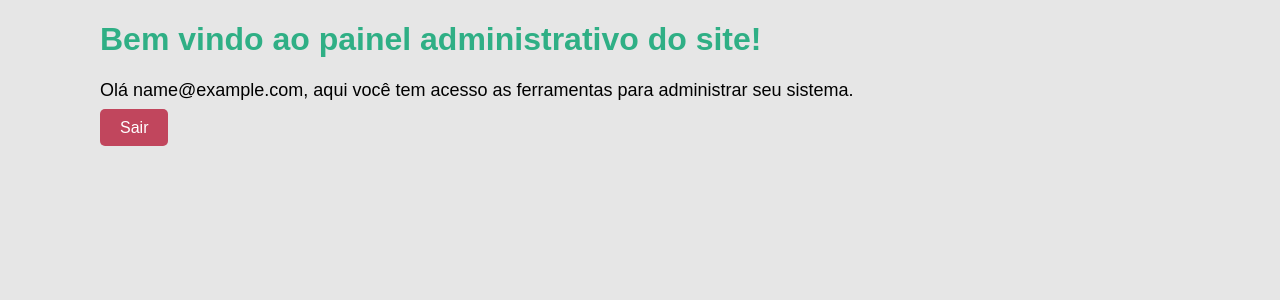
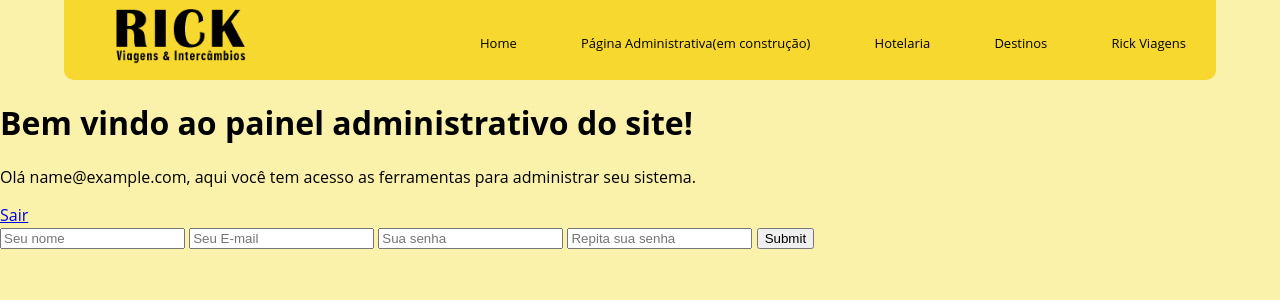
Before and after one commit to gustalicht/Projeto-Final_Rick-Viagens, a PHP site: page /admin/admin.php in a window 1280 px wide. Shown: the top 300 px of the page. Run offline with PHP 8.4, Linux system fonts and the light colour scheme; the visitor is signed in with stand-in values (Sample User, id 1).

Commit message:
ALT(admin,deslogar,functions,logar,login,menu)

```diff
--- /dev/null
+++ b/Projeto Final/admin.css
@@ -0,0 +1,158 @@
+body{
+	margin: 0;
+	font-family: 'Open Sans', sans-serif;
+	background-color: #FAF1AB;
+}
+#topo{
+	padding: 0;
+	text-align: center;
+	background: #F6D82F;
+	border-radius: 0px 0px 10px 10px;
+}
+#topo .container{
+	display: flex;
+	margin-left: auto;
+	margin-right: auto;
+}
+header #topo{
+	width: 100%;
+	height: 80px;
+}
+#topo #logo{
+	float: left;
+	width: 20%;
+}
+#logo img{
+	width: 60%;
+}
+.container{
+	max-width: 90%;
+	margin: 0 auto;
+}
+header .container{
+	overflow: visible;
+	width: 100%;
+}
+#menu ul{
+	padding: 0;
+	text-align: center;
+	text-decoration: none;
+}
+#menu li{
+	display: inline-block;
+	padding: 0 30px;
+	font-size: 13px;
+	list-style: none;
+}
+#menu ul li a{
+	list-style: none;
+	text-decoration: none;
+	color: black;
+}
+#menu ul li a:hover{
+	color: #fff;
+}
+#topo #menu{
+	position: relative;
+	display: flex;
+	text-decoration: none;
+	float: right;
+	padding-top: 15px;
+}
+#menu .submenu .dropdown li{
+	display: block;
+}
+#menu .submenu .dropdown li a{
+	color: black;
+}
+.submenu{
+	position: relative;
+}
+.container{
+	max-width: 90%;
+	margin: 0 auto;
+}
+
+.banner h2{
+	font-family: 'Kaushan Script', cursiva;
+	font-size: 80px;
+    padding: 80px 50px;
+	color: #FFFBFE;
+}
+
+.titulo h3{
+	text-align: center;
+	font-size: 40px;
+	font-family: 'Kaushan Script', cursiva;
+	margin: 20px;
+	padding-top: 8px;
+}
+
+#rodape{
+	max-width: 100%;
+	margin: 0 auto;
+	display: block;
+	justify-content: center;
+    align-items: center;
+    text-align: center;
+    padding-top: 30px;
+    padding-bottom: 5px;
+    background-color: #8F5300;
+}
+.social-media{
+	box-sizing: border-box;
+	padding: 10px 30px;
+	display: inline-block;
+}
+.icon{
+	display: flex;
+	border-radius: 50%;
+	padding: 0;
+	background: #29343e;
+	width: 30px;
+	height: 30px;
+	box-shadow: inset 2px 2px 2px rgb(0 0 0 / 75%);
+	align-items: center;
+    justify-content: center;
+
+}
+.icon i{
+	font-size: 20px;
+	display: block;
+	color: #fff;
+
+}
+.social-media:hover i{
+	text-shadow: 1px 1px 3px #000;
+	transform: translate(7px, -2px);
+	transition: all 0.5s ease;
+}
+#rodape h5{
+	text-align: center;
+	display: block;
+	margin-top: 5px;
+}
+
+.whats .wha {
+    background: #1ebea5;
+    width: 170px;
+    padding: 6px;
+    border-radius: 5px;
+    box-shadow: 0px 0px 5px rgba(30, 190, 165, 0.75);
+    position: fixed;
+    bottom: 20px;
+    right: 64px;
+    z-index: 999;
+    border: solid 1px #fff;
+}
+.whats .wha p{
+	margin: 0 0 10px;
+}
+.whats .wha a{
+	color: #fff;
+	text-decoration: none;
+	font-size: 20px;
+}
+.whats .wha i{
+	font-size: 20px;
+}
--- /dev/null
+++ b/Projeto Final/admin.php
@@ -0,0 +1,39 @@
+<?php session_start();
+	require_once 'functions.php';
+?>
+
+<!DOCTYPE html>
+<html>
+<head>
+	<title>Portal ADM</title>
+	<link rel="stylesheet" type="text/css" href="admin.css">
+</head>
+<body>
+<?php require_once "menu.php"; ?>
+	<?php if ( isset($_SESSION['ativa']) ) { ?>
+	<div class="admin">
+		<h1>
+			Bem vindo ao painel administrativo do site!
+		</h1>
+		<p>
+			Olá <?php echo $_SESSION['email']; ?>, aqui você tem acesso as ferramentas para administrar seu sistema.
+		</p>
+		<a class="sair" href="deslogar.php">Sair</a>
+	</div>
+
+	<?php insertUser($connect); ?>
+
+	<form method="post">
+		<input type="text" name="nome" placeholder="Seu nome" required>
+		<input type="email" name="email" placeholder="Seu E-mail" required>
+		<input type="password" name="senha" placeholder="Sua senha" required>
+		<input type="password" name="repete-senha" placeholder="Repita sua senha" required>
+
+		<input type="submit" name="cadastrar">
+	</form>
+
+	<?php } else {
+		echo "<p>Você não tem acesso a esta página.</p>";
+	} ?>
+</body>
+</html>
--- a/Projeto Final/admin/admin.css
+++ /dev/null
@@ -1,64 +0,0 @@
-		body{
-			background: #e6e6e6;
-			font-family: arial, sans-serif;
-		}
-		.login{
-			width: 400px;
-    		margin: 10% auto;
-		}
-		.login input{
-			width: 100%;
-		    margin: 10px 0;
-		    padding: 20px;
-		    border-radius: 10px;
-		    color: #777;
-		    border: solid 2px #c5c4c9;
-		    font-size: 18px;
-		    box-shadow: inset 0px 0px 3px #fff;
-		    background: #f1f0f5;
-		    box-sizing: border-box;
-		}
-		.login button, .bt-acessar a{
-			text-decoration: none;
-			padding: 15px 40px;
-		    font-size: 14px;
-		    text-transform: uppercase;
-		    margin-top: 10px;
-		    border: none;
-		    background: #2faf85;
-		    color: #fff;
-		    border-radius: 5px;
-		    box-shadow: inset 0 0 4px #e8fcf5;
-		}
-		.bt-acessar{
-			text-align: center;
-			margin-top: 40px;
-		}
-		.login button:hover{
-			background: #144636;
-			cursor:pointer;
-		}
-		.login h3{
-			text-align: center;
-		    font-size: 32px;
-		    color: #777;
-		    text-shadow: 1px 1px 2px #fff;
-		    font-family: arial, sans-serif;
-		}
-		.admin{
-			margin: 0 auto;
-    		max-width: 1080px;
-		}
-		.admin h1{
-			color:#2faf85;
-		}
-		.admin p{
-			font-size: 18px;
-		}
-		.sair{
-			padding: 10px 20px;
-		    color: #fff;
-		    background: #c1465d;
-		    text-decoration: none;
-		    border-radius: 5px;
-		}
--- a/Projeto Final/admin/admin.php
+++ /dev/null
@@ -1,24 +0,0 @@
-<?php session_start(); ?>
-<!DOCTYPE html>
-<html>
-<head>
-	<title>Bem vindo ao admin</title>
-	<link rel="stylesheet" type="text/css" href="admin.css">
-</head>
-<body>
-	<?php if ( isset($_SESSION['ativa']) ) { ?>
-	<div class="admin">
-		<h1>
-			Bem vindo ao painel administrativo do site!
-		</h1>
-		<p>
-			Olá <?php echo $_SESSION['email']; ?>, aqui você tem acesso as ferramentas para administrar seu sistema.
-		</p>
-		<a class="sair" href="deslogar.php">Sair</a>
-	</div>
-
-	<?php } else {
-		echo "<p>Você não tem acesso a esta página.</p>";
-	} ?>
-</body>
-</html>
--- a/Projeto Final/admin/layout/lateral.php
+++ /dev/null
@@ -1,3 +0,0 @@
-<section>
-	Conteúdo adicional
-</section>
--- a/Projeto Final/admin/layout/menu.php
+++ /dev/null
@@ -1,5 +0,0 @@
-<nav>
-	<a href="index.php">Home</a> -
-	<a href="empresa.php">Empresa</a> -
-	<a href="contato.php">Contato</a>
-</nav>
--- a/Projeto Final/admin/layout/rodape.php
+++ /dev/null
@@ -1 +0,0 @@
-<footer>Rodapé do site</footer>
--- a/Projeto Final/admin/layout/topo.php
+++ /dev/null
@@ -1,4 +0,0 @@
-<header>
-	<h1>Topo do site</h1>
-
-</header>
--- /dev/null
+++ b/Projeto Final/deslogar.php
@@ -0,0 +1,6 @@
+<?php
+
+require_once "functions.php";
+deslogar();
+//redirecionamento de página
+header("location: login.php");
--- /dev/null
+++ b/Projeto Final/functions.php
@@ -0,0 +1,106 @@
+<?php
+$server = "localhost";
+$userDb = "GUSTAVO";
+$passDb = "teste";
+$database = "gustavonoite";
+
+$connect = mysqli_connect($server, $userDb, $passDb, $database);
+
+function login($connect){
+	if ( isset($_POST['login']) ) {
+		$email = mysqli_real_escape_string( $connect, $_POST['email'] );
+		$senha = mysqli_real_escape_string( $connect, $_POST['senha'] );
+		if (!empty($email) and !empty($senha)) {
+			$query = "SELECT * FROM usuarios WHERE email = '$email' AND senha = '$senha' ";
+			$execute = mysqli_query($connect, $query);
+			//retorna array associativo (apenas resultado)
+			$result = mysqli_fetch_assoc($execute);
+			//Verifica se encontrou um email e senha
+			if ( !empty($result['email']) ) {
+				//inicia session (loga)
+				session_start();
+				$_SESSION['nome'] = $result['nome'];
+				$_SESSION['email'] = $result['email'];
+				$_SESSION['ativa'] = true;
+				//Redireciona para uma página
+				header("location: admin.php");
+			}else{
+				echo "E-mail ou senha não encontrados";
+			}
+		}else{
+			echo "E-mail ou senha incorretos!";
+		}
+	}
+}
+
+function deslogar(){
+	session_start();
+	//limpar caches
+	session_unset();
+	//Encerra a sessão
+	session_destroy();
+	header("location: login.php");
+}
+
+function insertUser($connect){
+if (isset( $_POST['cadastrar'] )) {
+	$erros = array();
+	$email = filter_input(INPUT_POST, 'email', FILTER_VALIDATE_EMAIL);
+	if ( empty( $email )) {
+		$erros[] = "Preencha seu e-mail corretamente.";
+	}
+	if ( empty( $_POST['senha']) ) {
+		$erros[] = "Preencha sua senha.";
+	}
+	if ($_POST['senha'] != $_POST['repete-senha']) {
+		$erros[] = "Senhas não conferem!";
+	}
+	//chegou até essa linha sem erros
+	if (empty($erros)) {
+		$nome = mysqli_real_escape_string($connect, $_POST['nome']);
+		$email = mysqli_real_escape_string($connect, $email);
+		$senha = sha1($_POST['senha']);
+		//Verifica se o e-mail existe no banco de dados
+		$queryEmail = "SELECT email FROM usuarios WHERE email = '$email' ";
+		$executeEmail = mysqli_query($connect, $queryEmail);
+		$buscaEmail = mysqli_num_rows($executeEmail);
+		if ($buscaEmail > 0) {
+			echo "Erro ao inserir. E-mail já cadastrado no sistema!";
+		}else{
+			$query = "INSERT INTO usuarios (nome, email, senha, data_cadastro) VALUES ( '$nome', '$email', '$senha', NOW() )";
+			$execute = mysqli_query($connect, $query);
+			if ($execute) {
+				echo "Usuário inserido com sucesso";
+			}else{
+				echo "Erro ao inserir Usuário!";
+			}
+		}
+	}else{
+		foreach ($erros as $erro) {
+			echo $erro . "<br>";
+		}
+	}
+}
+}
+function delete($connect, $id){
+	$query = "DELETE FROM usuarios WHERE id = $id";
+	$action = mysqli_query( $connect, $query );
+	if ($action) {
+		echo "Registro deletado com sucesso";
+		header("location: insert.php");
+	}else{
+		echo "Erro ao deletar";
+	}
+}
+
+function getUsers($connect){
+	$query = "SELECT * FROM usuarios WHERE 1 ORDER BY nome";
+	$action = mysqli_query( $connect, $query );
+	//Retorna apenas o 1º valor da tabela
+	//$results = mysqli_fetch_assoc($action);
+	//MYSQLI_BOTH - MYSQLI_NUM - MYSQLI_ASSOC
+	$results = mysqli_fetch_all($action, MYSQLI_ASSOC);
+	return $results;
+}
+
+?>
--- a/Projeto Final/html_pagina_hotelaria.php
+++ b/Projeto Final/html_pagina_hotelaria.php
@@ -14,7 +14,7 @@
 </head>
 <body>
 
-  <<?php require_once "menu.php"; ?>
+  <?php require_once "menu.php"; ?>
 
 <!--cabecalho de informaçoes-->
 <section id="conteudo">
--- a/Projeto Final/menu.php
+++ b/Projeto Final/menu.php
@@ -13,7 +13,7 @@
 								<a href="index.php">Home</a>
 							</li>
 							<li class="menu-item">
-								<a href="admin/login.php">Página Administrativa(em construção)</a>
+								<a href="login.php">Página Administrativa(em construção)</a>
 							</li>
 							<li class="menu-item submenu">
 								<a href="html_pagina_hotelaria.php">Hotelaria</a>
```
Also changed, not shown: Projeto Final/admin/contato.php (deleted, +0 -25 lines), Projeto Final/admin/deslogar.php (deleted, +0 -11 lines), Projeto Final/admin/empresa.php (deleted, +0 -24 lines), Projeto Final/admin/index.php (deleted, +0 -25 lines), Projeto Final/admin/login.php (deleted, +0 -24 lines), Projeto Final/login.css (added, +70 -0 lines), Projeto Final/login.php (added, +23 -0 lines), Projeto Final/logar.php (renamed from Projeto Final/admin/logar.php).
